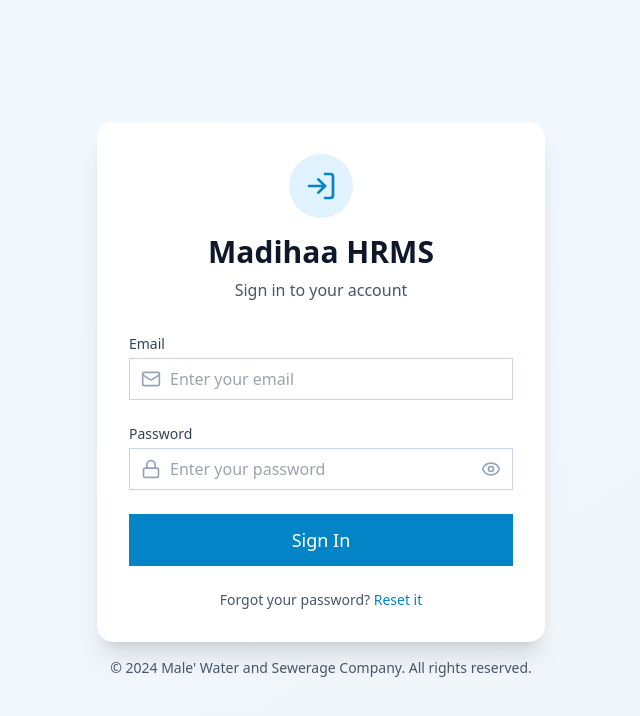
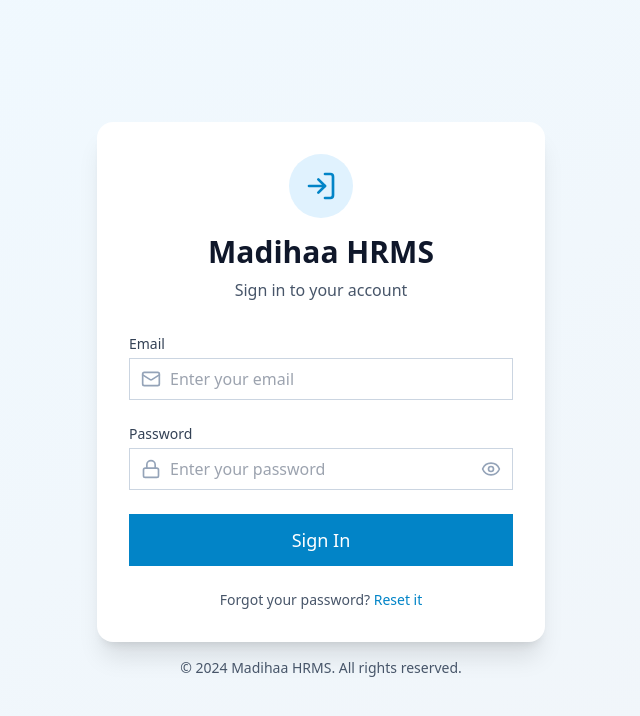
Before and after one commit to madihaapvtltd-eng/madihaa-HRMS, a React (Vite) app: page /login in a window 1280 px wide. Shown: the top 716 px of the page, without its empty margins (319-959 px from the left). Built offline with nearby package versions, Linux system fonts and the light colour scheme; no server answers.

Commit message:
Replace company name with Madihaa HRMS

```diff
--- a/src/pages/Login.tsx
+++ b/src/pages/Login.tsx
@@ -105,7 +105,7 @@
         </div>
 
         <div className="mt-4 text-center text-sm text-secondary-600">
-          <p>© 2024 Male' Water and Sewerage Company. All rights reserved.</p>
+          <p>© 2024 Madihaa HRMS. All rights reserved.</p>
         </div>
       </motion.div>
     </div>
```
